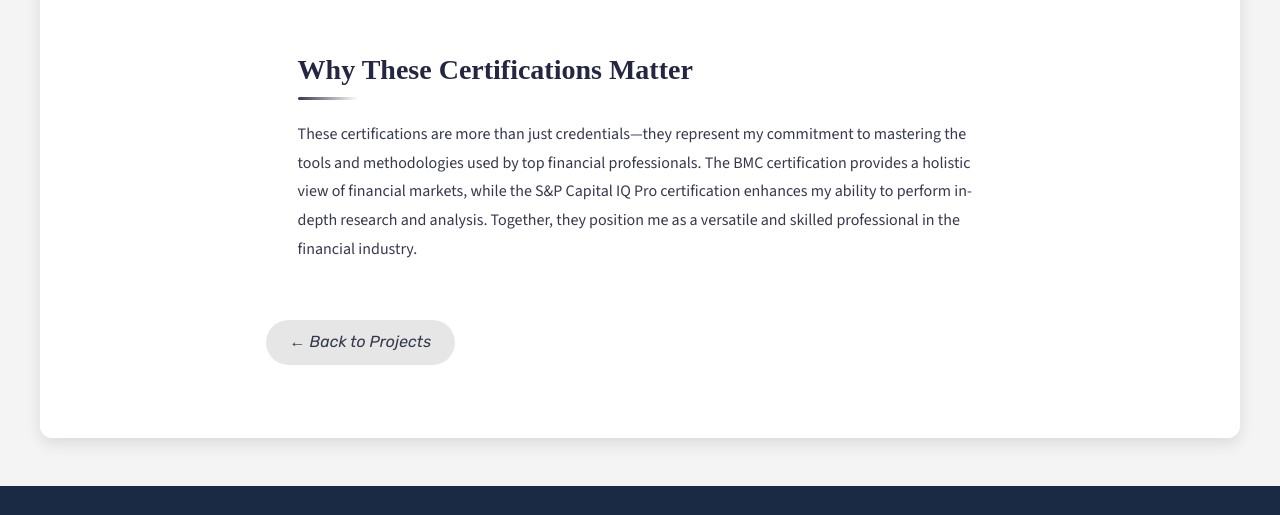
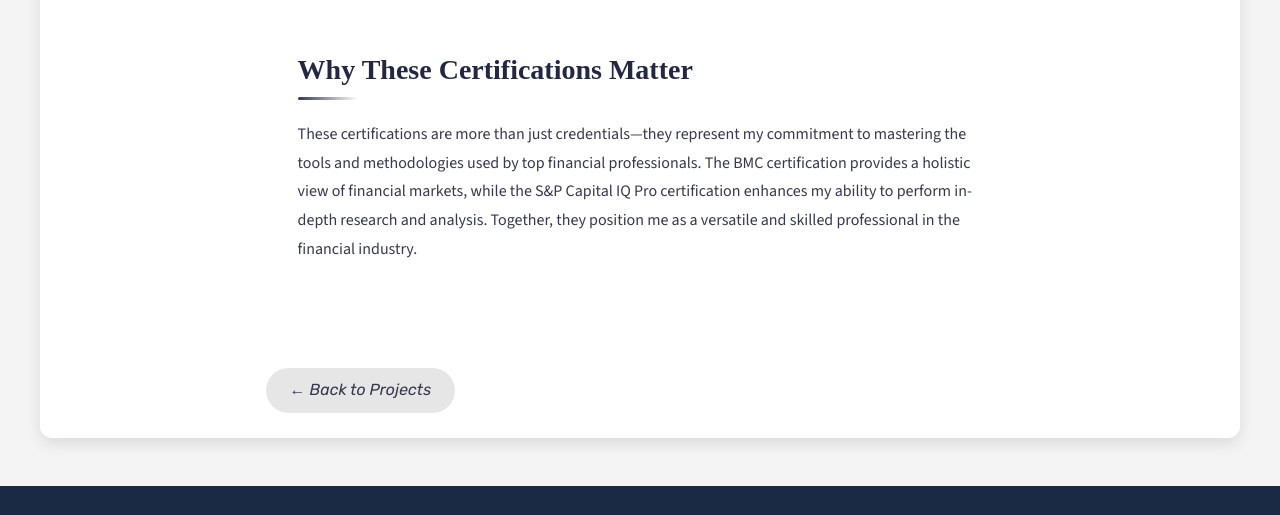
Before and after one commit to RobinStoytchev/robin-stoytchev-portfolio, a website: page html/project8.html in a window 1280 px wide. Shown: the part 2829-3344 px from the top of the page. Drawn offline with Linux system fonts and the light colour scheme; a web font is replaced by a local one.

Commit message:
update back link

```diff
--- a/css/project-cards.css
+++ b/css/project-cards.css
@@ -249,19 +249,25 @@ main {
     outline-offset: 2px;
 }
 
-/* Back link */
+/* Back link styling */
 .back-link {
     display: inline-block;
-    margin-top: var(--space-400);
-    color: var(--clr-accent);
+    font-family: 'Rubik', sans-serif;
+    font-style: italic;
+    font-size: var(--fs-400);
+    color: var(--clr-neutral-700);
+    background: var(--clr-accent-300);
     text-decoration: none;
-    font-family: 'Poppins', sans-serif;
-    font-size: var(--fs-body);
-    transition: color 0.3s ease;
+    padding: 0.6rem 1.5rem;
+    margin-top: 3rem; /* Increased margin for spacing */
+    border-radius: 2rem;
+    transition: background 0.3s ease, color 0.3s ease, transform 0.3s ease;
 }
 
 .back-link:hover {
-    color: var(--clr-primary-dark);
+    background: var(--clr-neutral-700);
+    color: var(--clr-neutral-100);
+    transform: translateX(-5px);
 }
 
 .back-link:focus-visible {
--- a/css/project8.css
+++ b/css/project8.css
@@ -248,27 +248,6 @@
     box-shadow: 0 4px 10px rgba(0, 0, 0, 0.2);
 }
 
-/* Back link styling */
-.back-link {
-    display: inline-block;
-    font-family: 'Rubik', sans-serif;
-    font-style: italic;
-    font-size: var(--fs-400);
-    color: var(--clr-neutral-700);
-    background: var(--clr-accent-300);
-    text-decoration: none;
-    padding: 0.6rem 1.5rem;
-    margin: 0 0 3rem 0; /* Increased margin for spacing */
-    border-radius: 2rem;
-    transition: background 0.3s ease, color 0.3s ease, transform 0.3s ease;
-}
-
-.back-link:hover {
-    background: var(--clr-neutral-700);
-    color: var(--clr-neutral-100);
-    transform: translateX(-5px);
-}
-
 /* Responsive adjustments */
 @media screen and (max-width: 768px) {
     .project-page {
```
Also changed, not shown: html/projects.html (+2 -2 lines).
